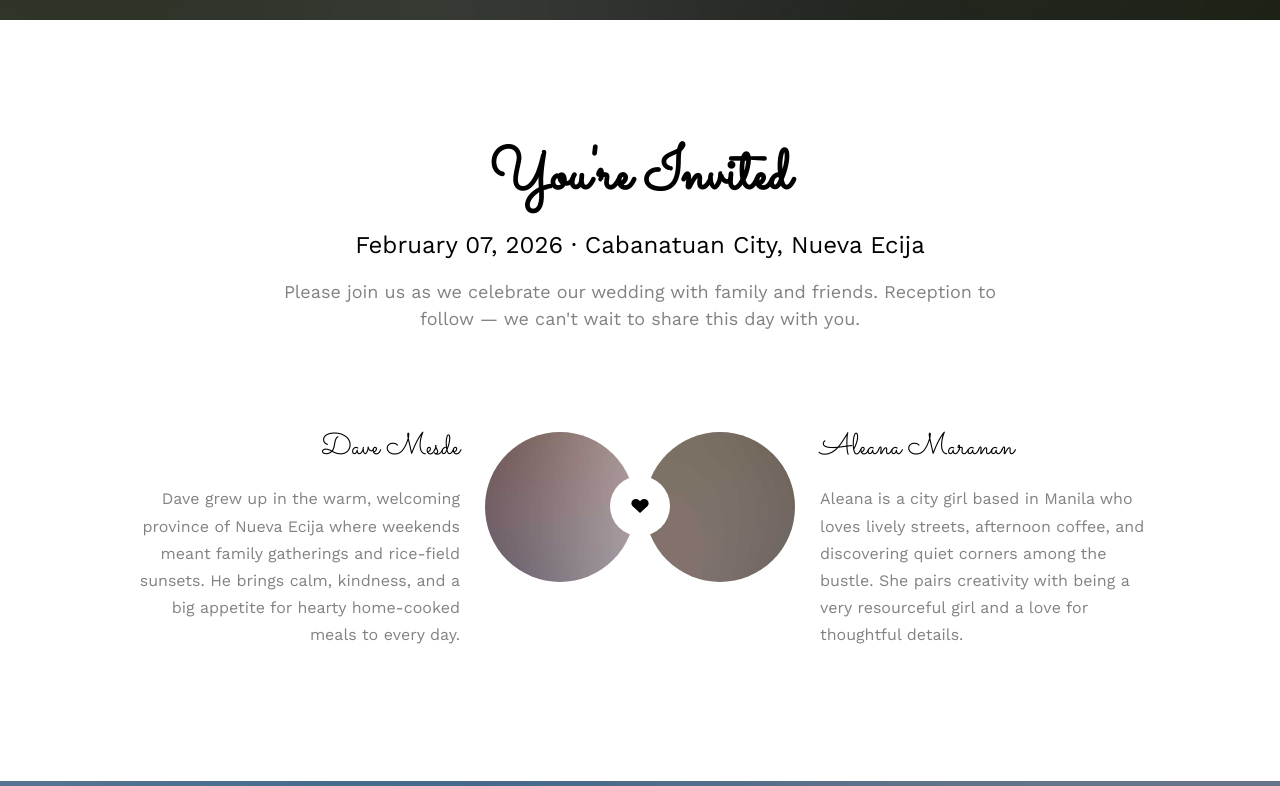
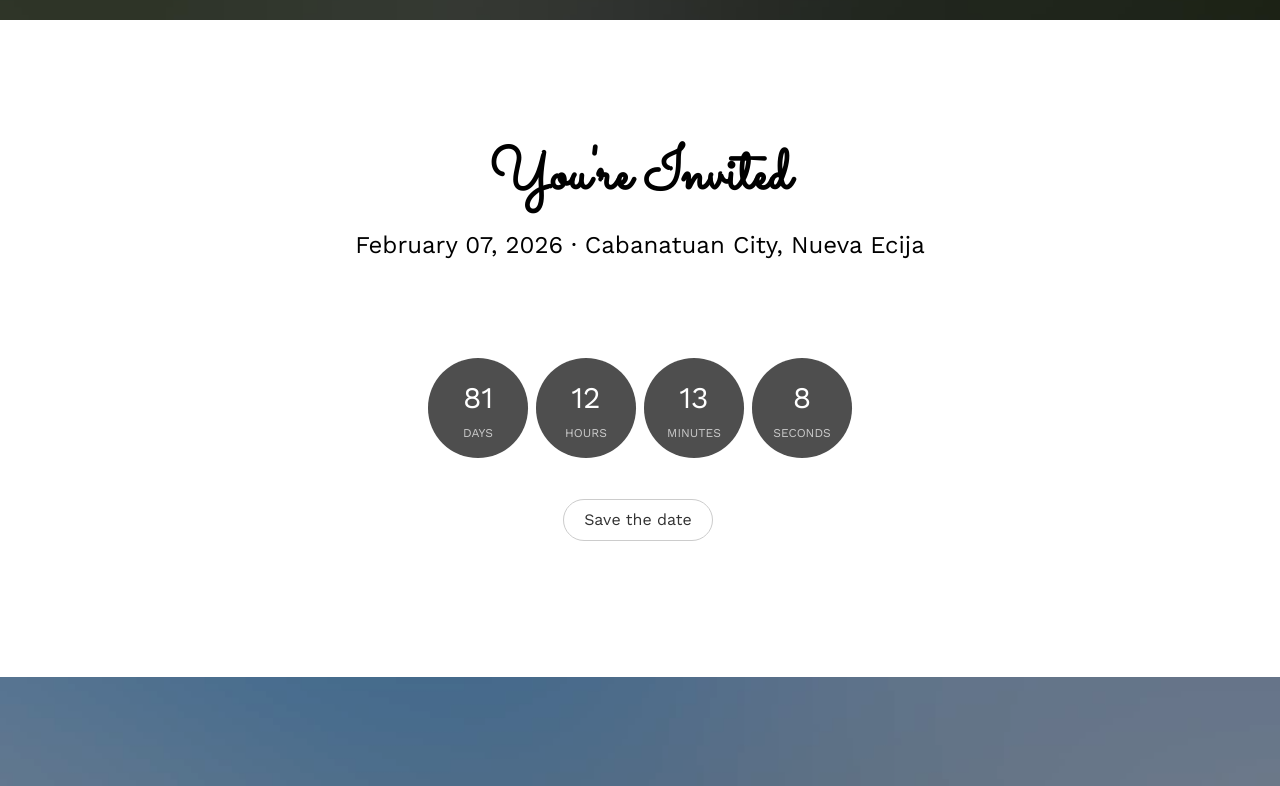
Before and after one commit to kyureimu/aleana-and-daves-wedding, a plain HTML site: page index.html in a window 1280 px wide. Shown: the part 880-1666 px from the top of the page. Drawn offline with nearby package versions, Linux system fonts and the light colour scheme; files whose address does not match are found by name.

Commit message:
adjustments to index.html sections

```diff
--- a/index.html
+++ b/index.html
@@ -85,11 +85,8 @@
 						<div class="display-t">
 							<div class="display-tc animate-box" data-animate-effect="fadeIn">
 								<h1>Aleana &amp; Dave</h1>
-								<h2>We Are Getting Married</h2>
-								<p class="lead">Two hearts from different worlds — one from the city of Manila, the
-									other from the fields of Nueva Ecija — are tying the knot. Join us.</p>
-								<div class="simply-countdown simply-countdown-one"></div>
-								<p><a href="#" class="btn btn-default btn-sm">Save the date</a></p>
+								 <!-- <div class="simply-countdown simply-countdown-one"></div>
+								<p><a href="#" class="btn btn-default btn-sm">Save the date</a></p> -->
 							</div>
 						</div>
 					</div>
@@ -97,41 +94,15 @@
 		</header>
 
 		<div id="digitals-couple">
-			<div class="container">
+			<div class="container text-center">
 				<div class="row">
 					<div class="col-md-8 col-md-offset-2 text-center digitals-heading animate-box">
 						<h2>You're Invited</h2>
 						<h3>February 07, 2026 · Cabanatuan City, Nueva Ecija</h3>
-						<p>Please join us as we celebrate our wedding with family and friends. Reception to follow — we
-							can't wait to share this day with you.</p>
 					</div>
 				</div>
-				<div class="couple-wrap animate-box">
-					<div class="couple-half">
-						<div class="groom">
-							<img src="images/groom.jpg" alt="groom" class="img-responsive">
-						</div>
-						<div class="desc-groom">
-							<h3>Dave Mesde</h3>
-							<p>Dave grew up in the warm, welcoming province of Nueva Ecija where weekends meant family
-								gatherings and rice-field sunsets. He brings calm, kindness, and a big appetite for
-								hearty home-cooked meals to every day.</p>
-						</div>
-					</div>
-					<p class="heart text-center"><i class="icon-heart2"></i></p>
-					<div class="couple-half">
-						<div class="bride">
-							<img src="images/bride.jpg" alt="groom" class="img-responsive">
-						</div>
-						<div class="desc-bride">
-							<h3>Aleana Maranan</h3>
-							<p>Aleana is a city girl based in Manila who loves lively streets, afternoon coffee, and
-								discovering quiet corners among the bustle. She pairs creativity with being a very
-								resourceful girl and a love for thoughtful details.</p>
-
-						</div>
-					</div>
-				</div>
+				<div class="simply-countdown simply-countdown-one"></div>
+				<p><a href="#" class="btn btn-default btn-sm">Save the date</a></p>
 			</div>
 		</div>
 
```
